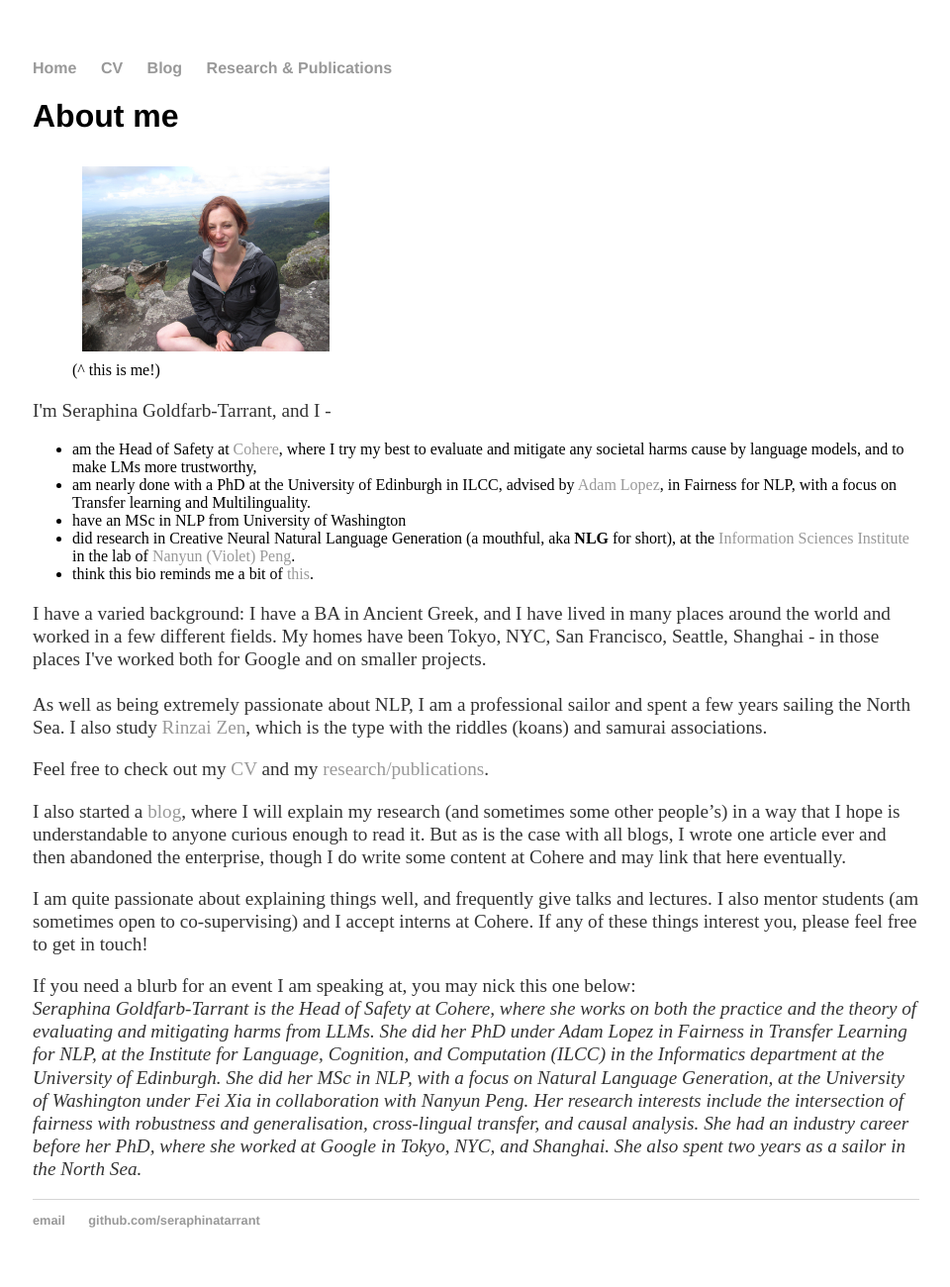
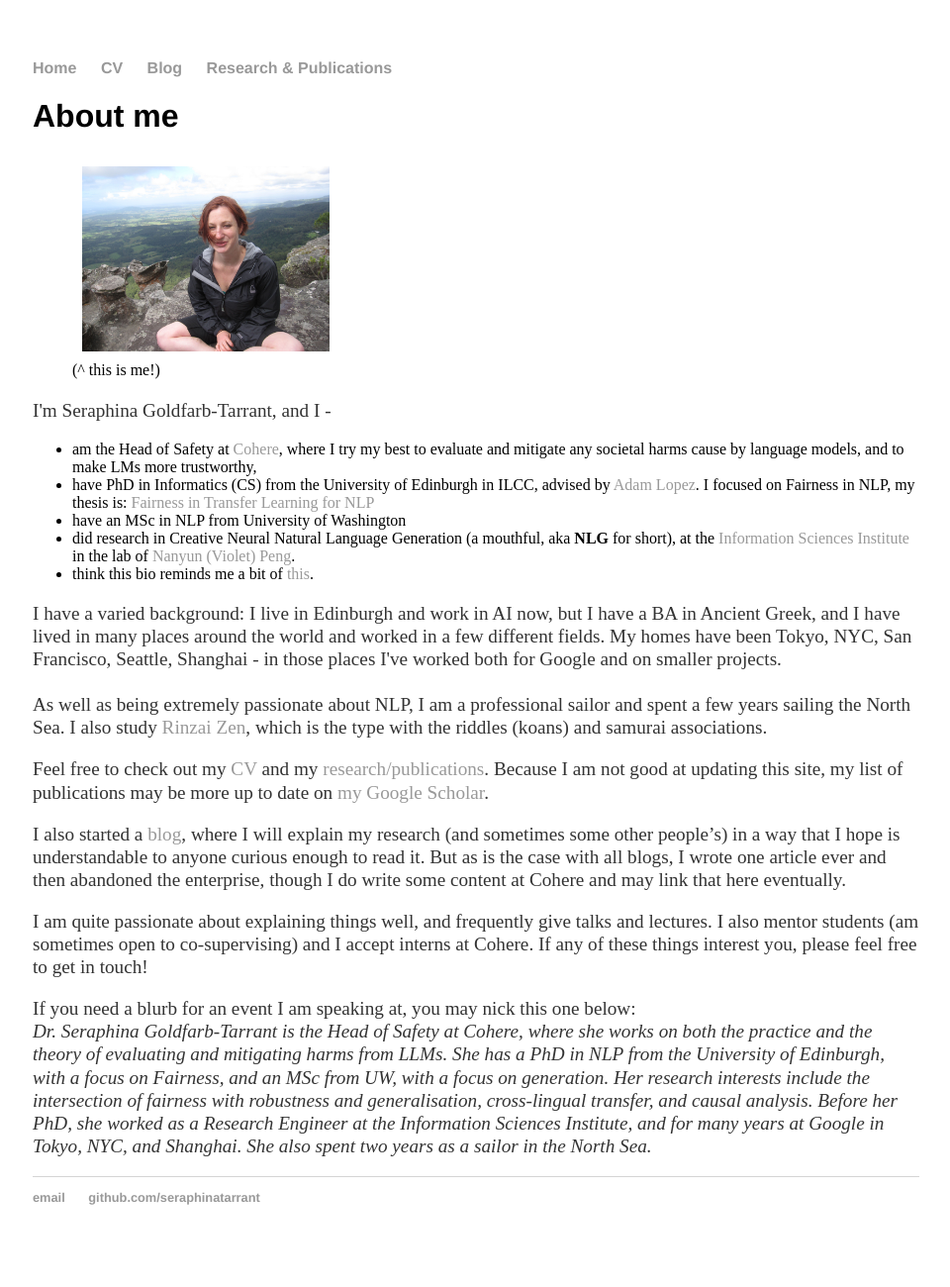
Before and after one commit to seraphinatarrant/seraphinatarrant.github.io, a Jekyll site: the page built from index.html, in a window 1280 px wide. Shown: the whole page at 99% size, without its empty margins (159-1119 px from the left). Built offline with Jekyll 4.4.1, drawn with Linux system fonts in a browser that asks for light colours; after the commit the page ends 1277 px from its top, so only the background shows below that.

Commit message:
bio update

```diff
--- a/index.html
+++ b/index.html
@@ -11,8 +11,8 @@ title: Seraphina Goldfarb-Tarrant
 	<p>I'm Seraphina Goldfarb-Tarrant, and I -
 		<ul>
 		<li> am the Head of Safety at <a href="https://cohere.com/">Cohere</a>, where I try my best to evaluate and mitigate any societal harms cause by language models, and to make LMs more trustworthy, </li>
-		<li> am nearly done with a PhD at the University of Edinburgh in ILCC, advised by
-			<a href="https://alopez.github.io">Adam Lopez</a>, in Fairness for NLP, with a focus on Transfer learning and Multilinguality.</li>
+		<li> have PhD in Informatics (CS) from the University of Edinburgh in ILCC, advised by
+			<a href="https://alopez.github.io">Adam Lopez</a>. I focused on Fairness in NLP, my thesis is: <a href="https://era.ed.ac.uk/handle/1842/41857">Fairness in Transfer Learning for NLP</a> </li>
 		<li> have an MSc in NLP from University of Washington </li>
 		<li> did research in Creative Neural Natural Language Generation (a mouthful, aka <strong>NLG</strong> for short),
 		at the <a href="https://www.isi.edu/">Information Sciences Institute </a> in the lab of
@@ -21,14 +21,15 @@ title: Seraphina Goldfarb-Tarrant
 		</ul>
 
 	</p>
-	<p>I have a varied background: I have a BA in Ancient Greek, and I have lived in many places around the world and worked in a few
+	<p>I have a varied background: I live in Edinburgh and work in AI now, but I have a BA in Ancient Greek, and I have lived in many places around the world and worked in a few
 	different fields. My homes have been Tokyo, NYC, San Francisco, Seattle, Shanghai -  in those places I've worked both for Google and on smaller projects.
 		<br><br>
 		As well as being extremely passionate about NLP, I am a professional
 		sailor and spent a few years sailing the North Sea. I also study
 		<a href="https://en.wikipedia.org/wiki/Rinzai_school">Rinzai Zen</a>, which is the type
 		with the riddles (koans) and samurai associations. </p>
-	<p>Feel free to check out my <a href="cv/">CV</a> and my <a href="publications/">research/publications</a>.
+	<p>Feel free to check out my <a href="cv/">CV</a> and my <a href="publications/">research/publications</a>. Because I am not good at updating this site, my list of publications may be more up to date on
+		<a href="https://scholar.google.com/citations?user=ywWpui8AAAAJ&hl=en">my Google Scholar</a>.
 	</p>
 	<p>
 		I also started a <a href="blog/">blog</a>, where I will explain my research (and sometimes some other people’s) in a way that I hope is understandable to anyone curious enough to read it.
@@ -39,13 +40,11 @@ title: Seraphina Goldfarb-Tarrant
 	</p>
 	<p>
 		If you need a blurb for an event I am speaking at, you may nick this one below: <br>
-		<i>Seraphina Goldfarb-Tarrant is the Head of Safety at Cohere, where she works on both
-		the practice and the theory of evaluating and mitigating harms from LLMs. She did her PhD
-		under Adam Lopez in Fairness in Transfer Learning for NLP, at the Institute for Language, Cognition, and Computation (ILCC)
-		in the Informatics department at the University of Edinburgh. She did her MSc in NLP,
-		with a focus on Natural Language Generation, at the University of Washington under Fei Xia in collaboration with Nanyun Peng.
+		<i>Dr. Seraphina Goldfarb-Tarrant is the Head of Safety at Cohere, where she works on both
+		the practice and the theory of evaluating and mitigating harms from LLMs. She has a PhD
+		in NLP from the University of Edinburgh, with a focus on Fairness, and an MSc from UW, with a focus on generation.
 		Her research interests include the intersection of fairness with robustness and generalisation, cross-lingual transfer, and causal analysis.
-		She had an industry career before her PhD, where she worked at Google in Tokyo, NYC, and Shanghai.
+		Before her PhD, she worked as a Research Engineer at the Information Sciences Institute, and for many years at Google in Tokyo, NYC, and Shanghai.
 		She also spent two years as a sailor in the North Sea.</i>
 	</p>
 
```
